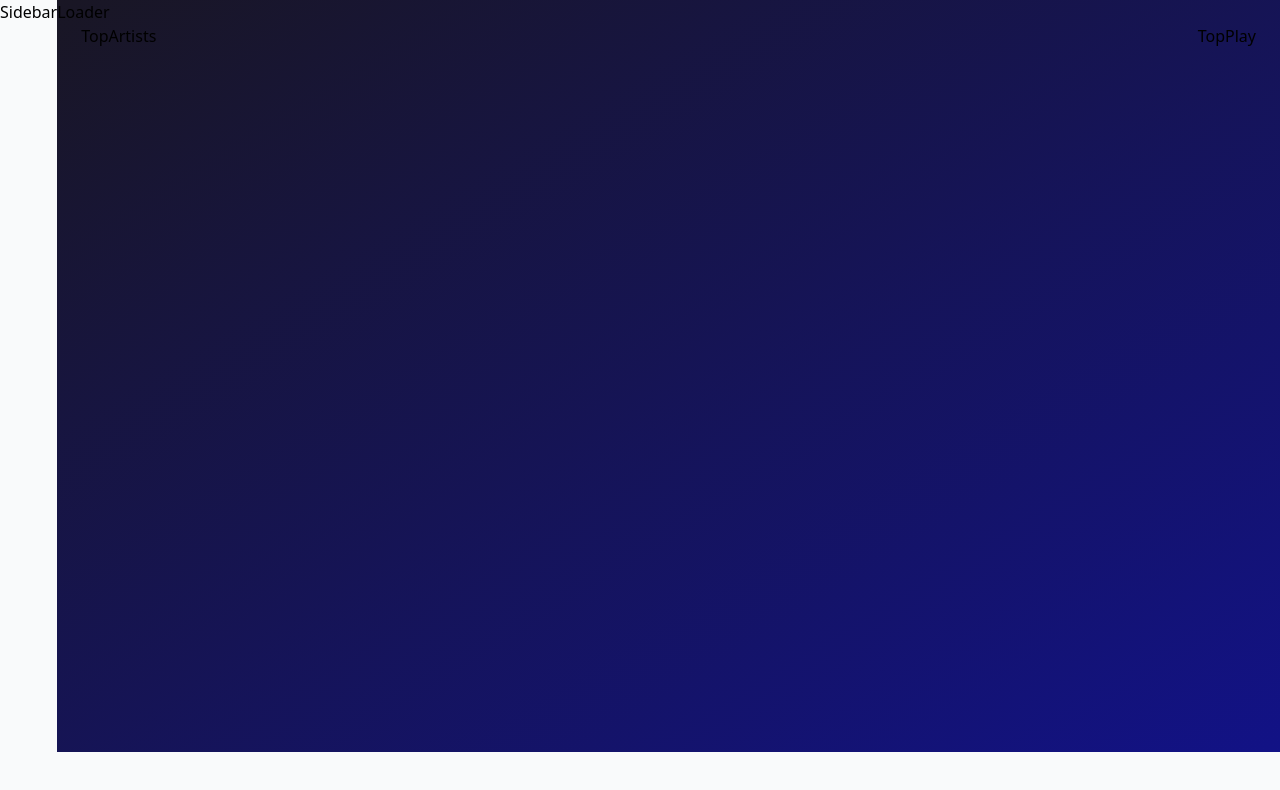
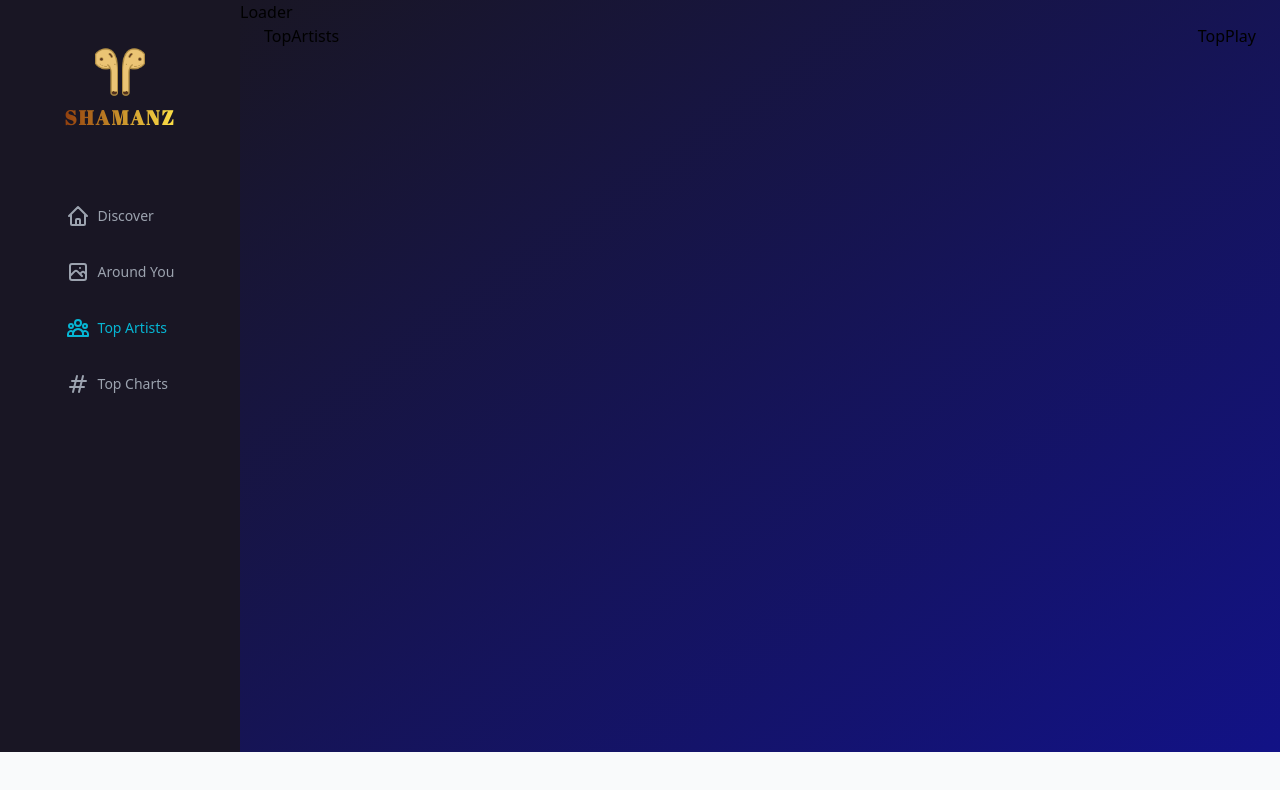
Before and after one commit to babylittlepony/Shamanz, a React (Vite) app: page /top-artists in a window 1280 px wide. Shown: the top 790 px of the page. Built offline with nearby package versions, Linux system fonts and the light colour scheme.

Commit message:
added sidebar & mobile nav

```diff
--- a/src/assets/index.js
+++ b/src/assets/index.js
@@ -1,7 +1,4 @@
-import loader from './loader.svg';
-import logo from './logo.svg';
+import loader from "./loader.svg"
+import logo from "./icons8-earbud-headphones-100(1).png"
 
-export {
-  logo,
-  loader,
-};
+export { logo, loader }
--- a/src/components/Sidebar.jsx
+++ b/src/components/Sidebar.jsx
@@ -1,5 +1,70 @@
-const Sidebar = () => (
-  <div>Sidebar</div>
-);
+import { useState } from "react"
+import { NavLink } from "react-router-dom"
+import { RiCloseLine } from "react-icons/ri"
+import { HiOutlineMenu } from "react-icons/hi"
 
-export default Sidebar;
+import { logo } from "../assets"
+import { links } from "../assets/constants"
+
+const Sidebar = () => {
+  const [mobileMenuOpen, setMobileMenuOpen] = useState(false)
+
+  const NavLinks = ({ handleClick }) => (
+    <>
+      <div className="mt-10 ">
+        {links.map((link) => (
+          <NavLink
+            key={link.name}
+            to={link.to}
+            className="my-8 flex flex-row items-center justify-start text-sm font-medium text-gray-400 hover:text-cyan-400"
+            onClick={() => handleClick && handleClick()}
+          >
+            <link.icon className="mr-2 h-6 w-6" />
+            {link.name}
+          </NavLink>
+        ))}
+      </div>
+    </>
+  )
+
+  return (
+    <>
+      <div className="hidden w-[240px] flex-col items-center bg-[#191624] py-10 px-4 md:flex">
+        <img src={logo} alt="logo" className="h-16 w-16" />
+        <p className="bg-gradient-to-l from-yellow-300 to-amber-800 bg-clip-text font-display text-xl font-bold tracking-widest text-transparent">
+          SHAMANZ
+        </p>
+        <NavLinks />
+      </div>
+
+      {/* Mobile Menu Handler */}
+      <div className="absolute top-6 right-3 block md:hidden">
+        {mobileMenuOpen ? (
+          <RiCloseLine
+            className="mr-2 h-6 w-6 text-white"
+            onClick={() => setMobileMenuOpen(false)}
+          />
+        ) : (
+          <HiOutlineMenu
+            className="mr-2 h-6 w-6 text-white"
+            onClick={() => setMobileMenuOpen(true)}
+          />
+        )}
+      </div>
+
+      {/* Mobile Menu */}
+      <div
+        className={`smooth-transition absolute top-0 z-10 h-screen w-2/3 bg-gradient-to-tl from-white/10 to-[#483d8b] p-6 backdrop-blur-lg md:hidden ${
+          mobileMenuOpen ? "left-0" : "-left-full"
+        }`}
+      >
+        <p className="bg-gradient-to-l from-yellow-500 to-gray-300 bg-clip-text font-display text-xl font-bold tracking-widest text-transparent">
+          SHAMANZ
+        </p>
+        <NavLinks handleClick={() => setMobileMenuOpen(false)} />
+      </div>
+    </>
+  )
+}
+
+export default Sidebar
--- a/src/index.css
+++ b/src/index.css
@@ -1,3 +1,5 @@
+@import url("https://fonts.googleapis.com/css2?family=Abril+Fatface&display=swap");
+
 @tailwind base;
 @tailwind components;
 @tailwind utilities;
--- a/tailwind.config.js
+++ b/tailwind.config.js
@@ -1,18 +1,21 @@
 /** @type {import('tailwindcss').Config} */
 module.exports = {
-  content: ['./index.html', './src/**/*.{vue,js,ts,jsx,tsx}'],
+  content: ["./index.html", "./src/**/*.{vue,js,ts,jsx,tsx}"],
   theme: {
+    fontFamily: {
+      display: "Abril Fatface",
+    },
     extend: {
       colors: {
-        black: '#191624',
+        black: "#191624",
       },
       animation: {
-        slideup: 'slideup 1s ease-in-out',
-        slidedown: 'slidedown 1s ease-in-out',
-        slideleft: 'slideleft 1s ease-in-out',
-        slideright: 'slideright 1s ease-in-out',
-        wave: 'wave 1.2s linear infinite',
-        slowfade: 'slowfade 2.2s ease-in-out',
+        slideup: "slideup 1s ease-in-out",
+        slidedown: "slidedown 1s ease-in-out",
+        slideleft: "slideleft 1s ease-in-out",
+        slideright: "slideright 1s ease-in-out",
+        wave: "wave 1.2s linear infinite",
+        slowfade: "slowfade 2.2s ease-in-out",
       },
       keyframes: {
         slowfade: {
@@ -20,27 +23,27 @@ module.exports = {
           to: { opacity: 1 },
         },
         slideup: {
-          from: { opacity: 0, transform: 'translateY(25%)' },
-          to: { opacity: 1, transform: 'none' },
+          from: { opacity: 0, transform: "translateY(25%)" },
+          to: { opacity: 1, transform: "none" },
         },
         slidedown: {
-          from: { opacity: 0, transform: 'translateY(-25%)' },
-          to: { opacity: 1, transform: 'none' },
+          from: { opacity: 0, transform: "translateY(-25%)" },
+          to: { opacity: 1, transform: "none" },
         },
         slideleft: {
-          from: { opacity: 0, transform: 'translateX(-20px)' },
-          to: { opacity: 1, transform: 'translateX(0)' },
+          from: { opacity: 0, transform: "translateX(-20px)" },
+          to: { opacity: 1, transform: "translateX(0)" },
         },
         slideright: {
-          from: { opacity: 0, transform: 'translateX(20px)' },
-          to: { opacity: 1, transform: 'translateX(0)' },
+          from: { opacity: 0, transform: "translateX(20px)" },
+          to: { opacity: 1, transform: "translateX(0)" },
         },
         wave: {
-          '0%': { transform: 'scale(0)' },
-          '50%': { transform: 'scale(1)' },
-          '100%': { transform: 'scale(0)' },
+          "0%": { transform: "scale(0)" },
+          "50%": { transform: "scale(1)" },
+          "100%": { transform: "scale(0)" },
         },
       },
     },
   },
-};
+}
```
Also changed, not shown: src/assets/icons8-earbud-headphones-100(1).png (added), src/assets/logo.svg (deleted).
